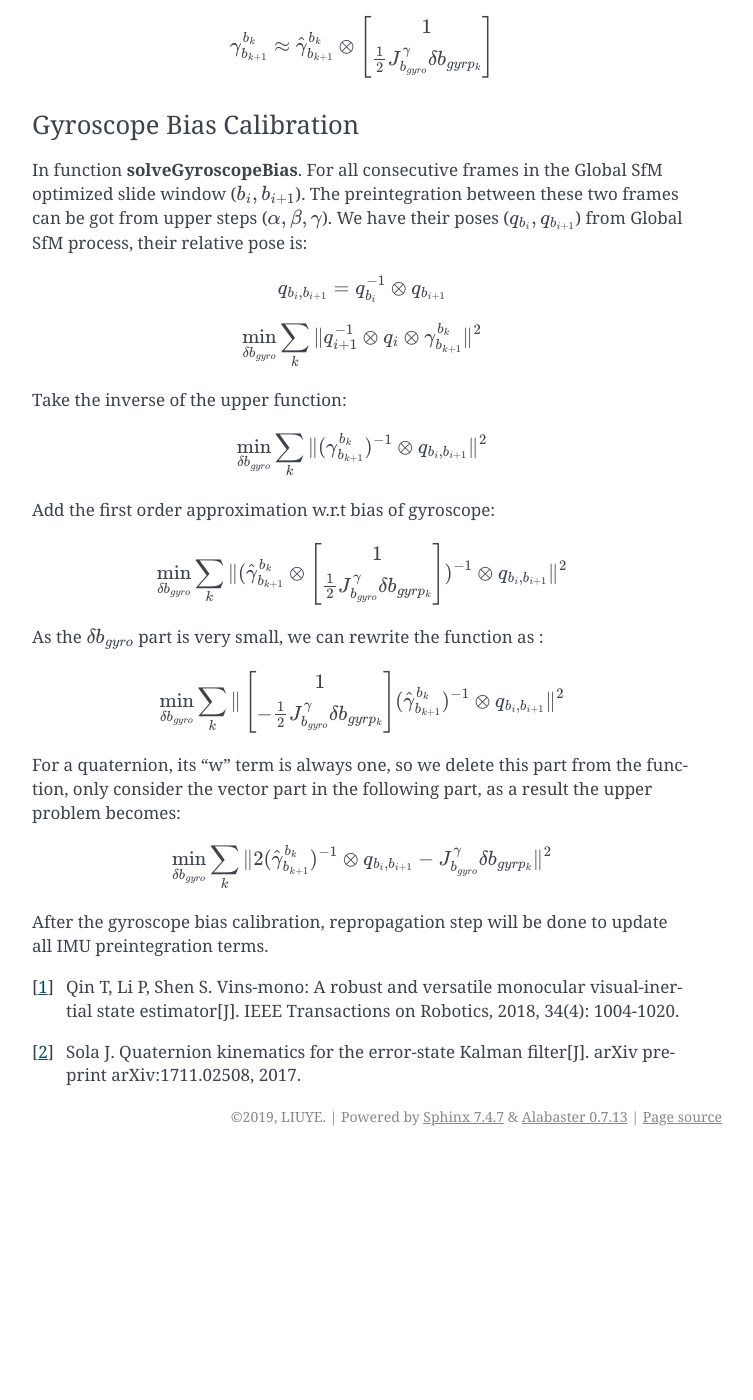
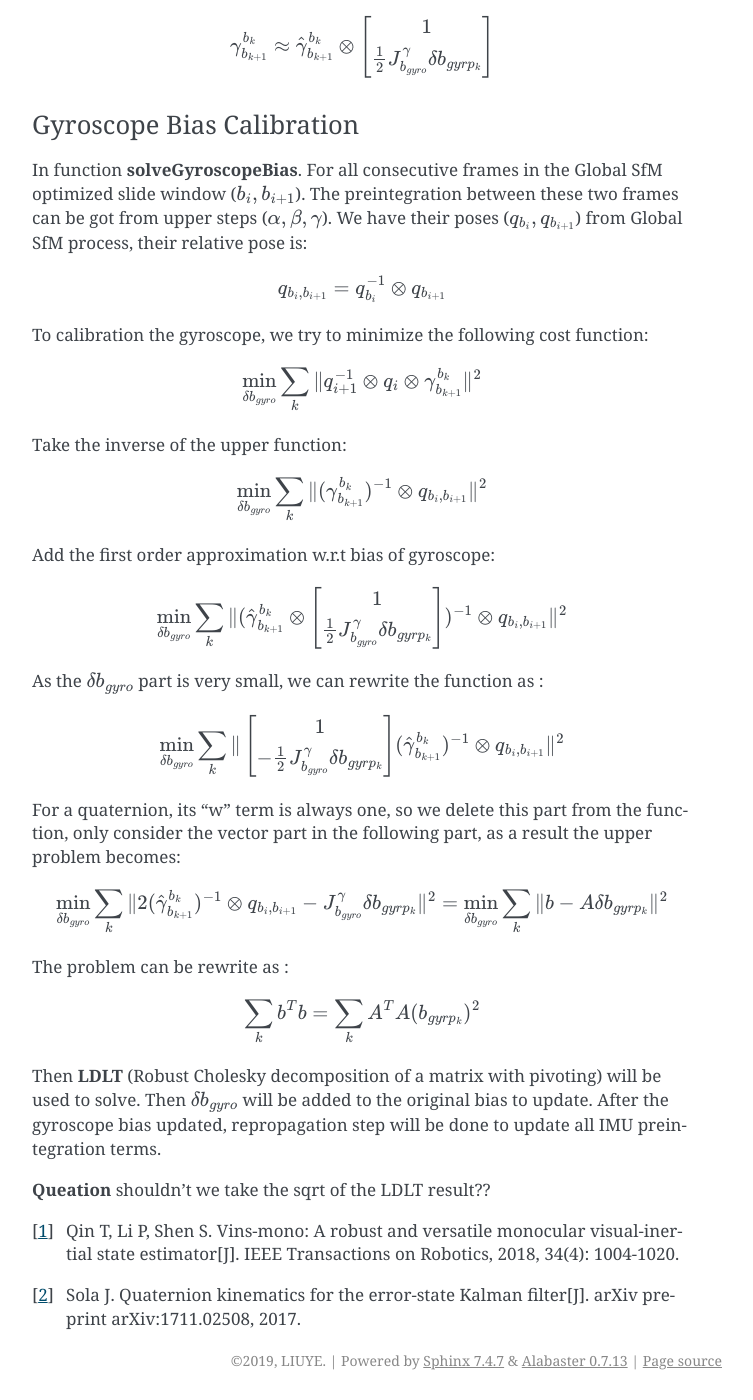
Before and after one commit to gggliuye/VIO, a Sphinx documentation site: the page built from docs/deepblue/LM.rst, in a window 1280 px wide and 1400 px high, scrolled down 11152 px. Shown: the whole window, without its empty margins (388-1141 px from the left). Built offline with Sphinx 7.4.7, drawn with Linux system fonts in a browser that asks for light colours; before the commit the page ends 12308 px from its top, so only the background shows below that.

Commit message:
Update LM.rst

```diff
--- a/docs/deepblue/LM.rst
+++ b/docs/deepblue/LM.rst
@@ -488,6 +488,8 @@ We have their poses (:math:`q_{b_{i}}, q_{b_{i+1}}`) from Global SfM process, th
 .. math::
     q_{b_{i},b_{i+1}} = q_{b_{i}}^{-1} \otimes q_{b_{i+1}}
 
+To calibration the gyroscope, we try to minimize the following cost function:
+
 .. math::
     \min_{\delta b_{gyro}} \sum_{k} \| q_{i+1}^{-1} \otimes q_{i} \otimes  \gamma_{b_{k+1}}^{b_{k}}  \|^{2}
 
@@ -509,11 +511,18 @@ As the :math:`\delta b_{gyro}` part is very small, we can rewrite the function a
 For a quaternion, its "w" term is always one, so we delete this part from the function, only consider the vector part in the following part, as a result the upper problem becomes:
 
 .. math::
-    \min_{\delta b_{gyro}} \sum_{k} \| 2(\hat{\gamma}_{b_{k+1}}^{b_{k}})^{-1} \otimes  q_{b_{i},b_{i+1}}  -  J_{b_{gyro}}^{\gamma} \delta b_{gyrp_{k}} \|^{2}
+    \min_{\delta b_{gyro}} \sum_{k} \| 2(\hat{\gamma}_{b_{k+1}}^{b_{k}})^{-1} \otimes  q_{b_{i},b_{i+1}}  -  J_{b_{gyro}}^{\gamma} \delta b_{gyrp_{k}} \|^{2} = \min_{\delta b_{gyro}} \sum_{k} \| b - A\delta b_{gyrp_{k}} \|^{2}
 
+The problem can be rewrite as :
 
-After the gyroscope bias calibration, repropagation step will be done to update all IMU preintegration terms.
+.. math::
+     \sum_{k} b^{T}b = \sum_{k} A^{T}A (b_{gyrp_{k}})^{2}
 
+Then **LDLT** (Robust Cholesky decomposition of a matrix with pivoting) will be used to solve.
+Then :math:`\delta b_{gyro}` will be added to the original bias to update.
+After the gyroscope bias updated, repropagation step will be done to update all IMU preintegration terms.
+
+**Queation** shouldn't we take the sqrt of the LDLT result??
 
 .. [#] Qin T, Li P, Shen S. Vins-mono: A robust and versatile monocular visual-inertial state estimator[J]. IEEE Transactions on Robotics, 2018, 34(4): 1004-1020.
 .. [#] Sola J. Quaternion kinematics for the error-state Kalman filter[J]. arXiv preprint arXiv:1711.02508, 2017.
```
